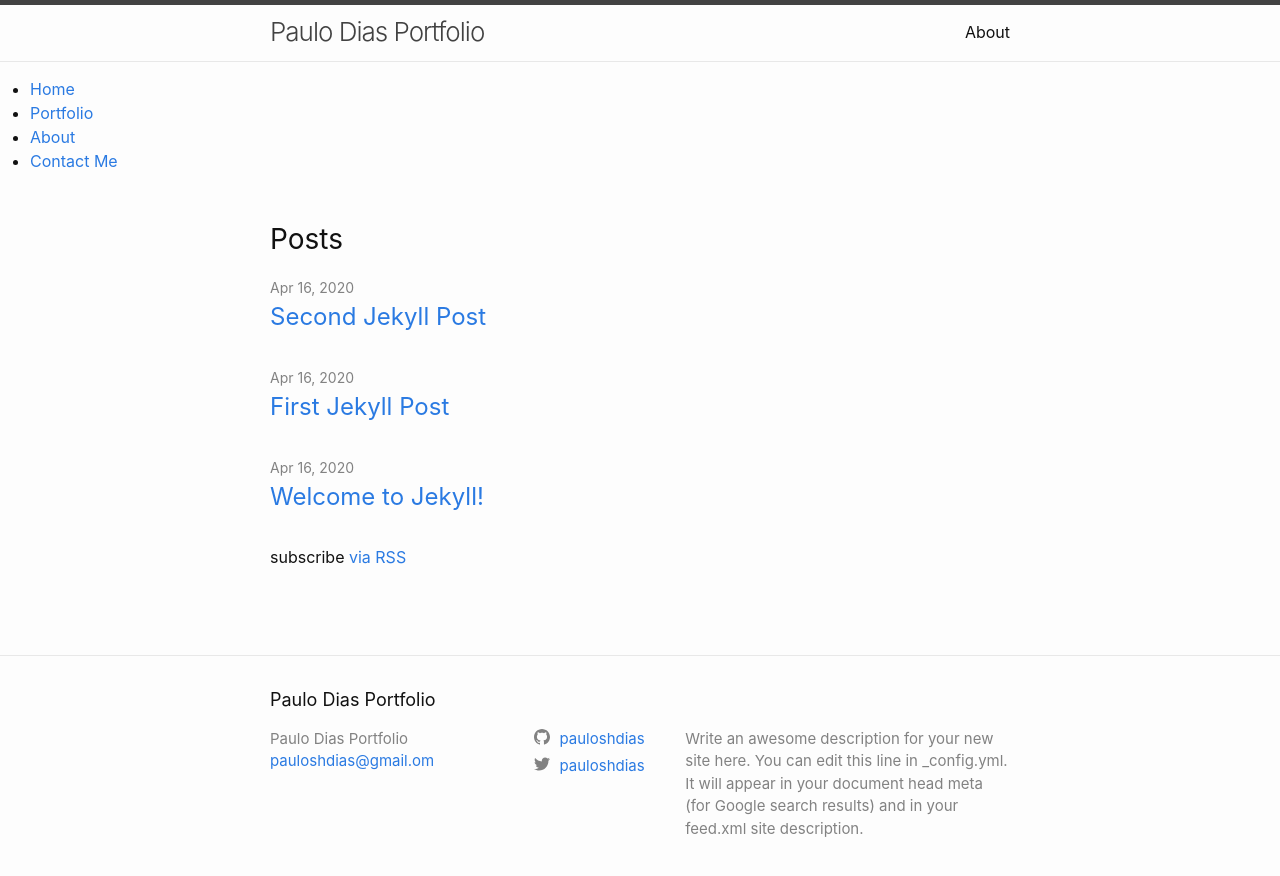
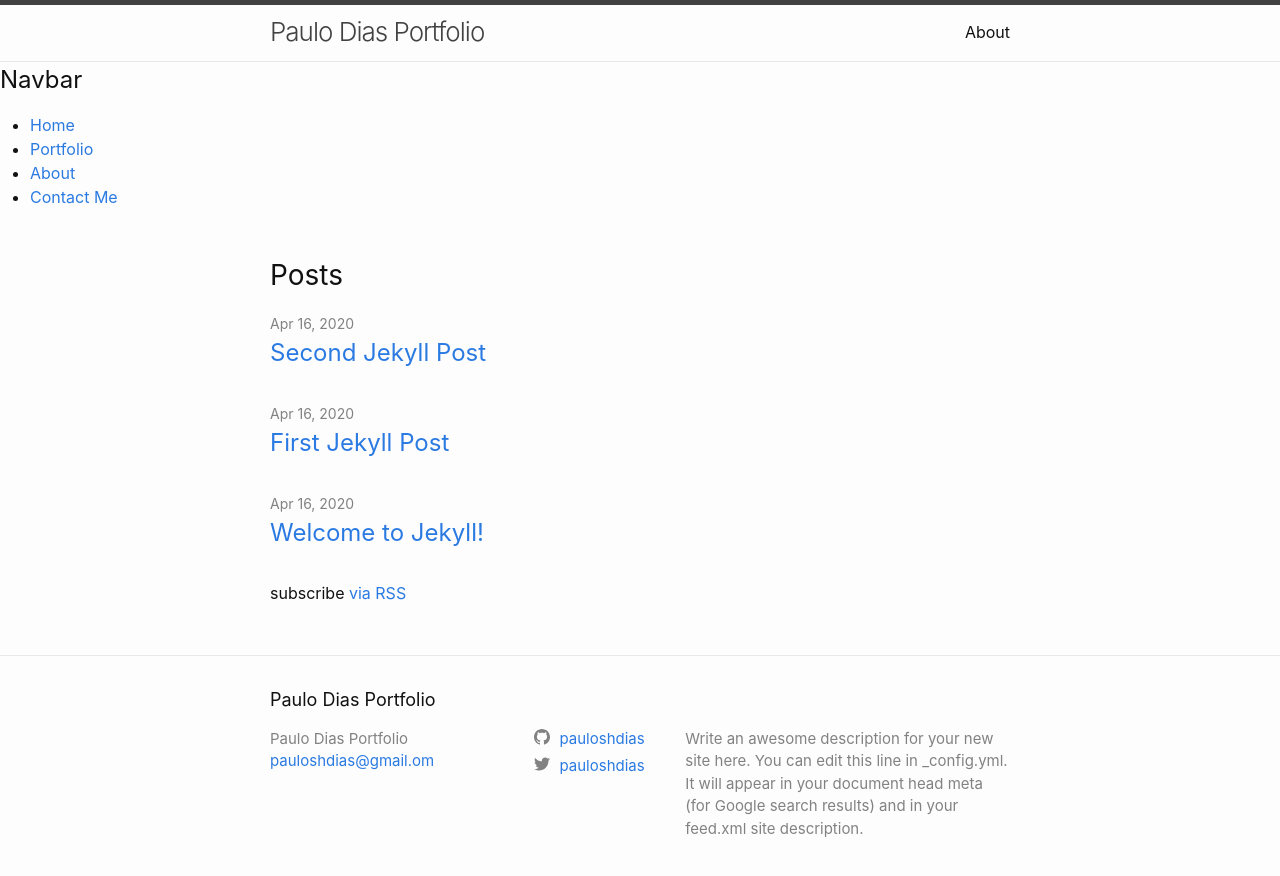
Before and after one commit to pauloshdias/portfolio, a Jekyll site: the page built from index.markdown, in a window 1280 px wide. Shown: the top 876 px of the page. Built offline with Jekyll 4.4.1, drawn with Linux system fonts in a browser that asks for light colours.

Commit message:
navbar title

```diff
--- a/_includes/navigation.html
+++ b/_includes/navigation.html
@@ -1,5 +1,5 @@
 <nav>
-    <h2>{{ site.data.samplelist.docs_list_title }}</h2>
+    <h2>Navbar</h2>
 <ul>
     <li><a href="home.html">Home</a></li>
     <li><a href="home.html">Portfolio</a></li>
```
